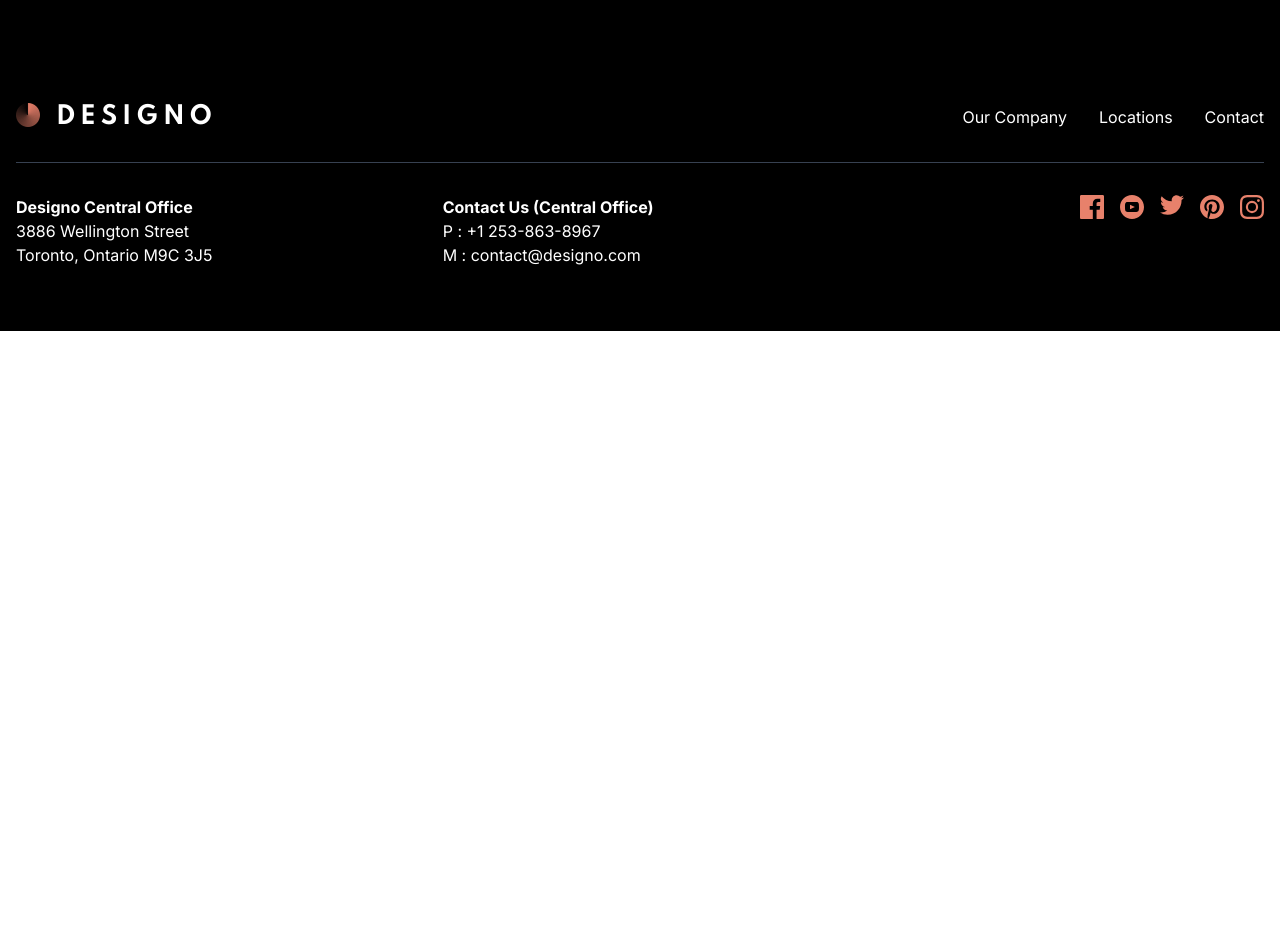
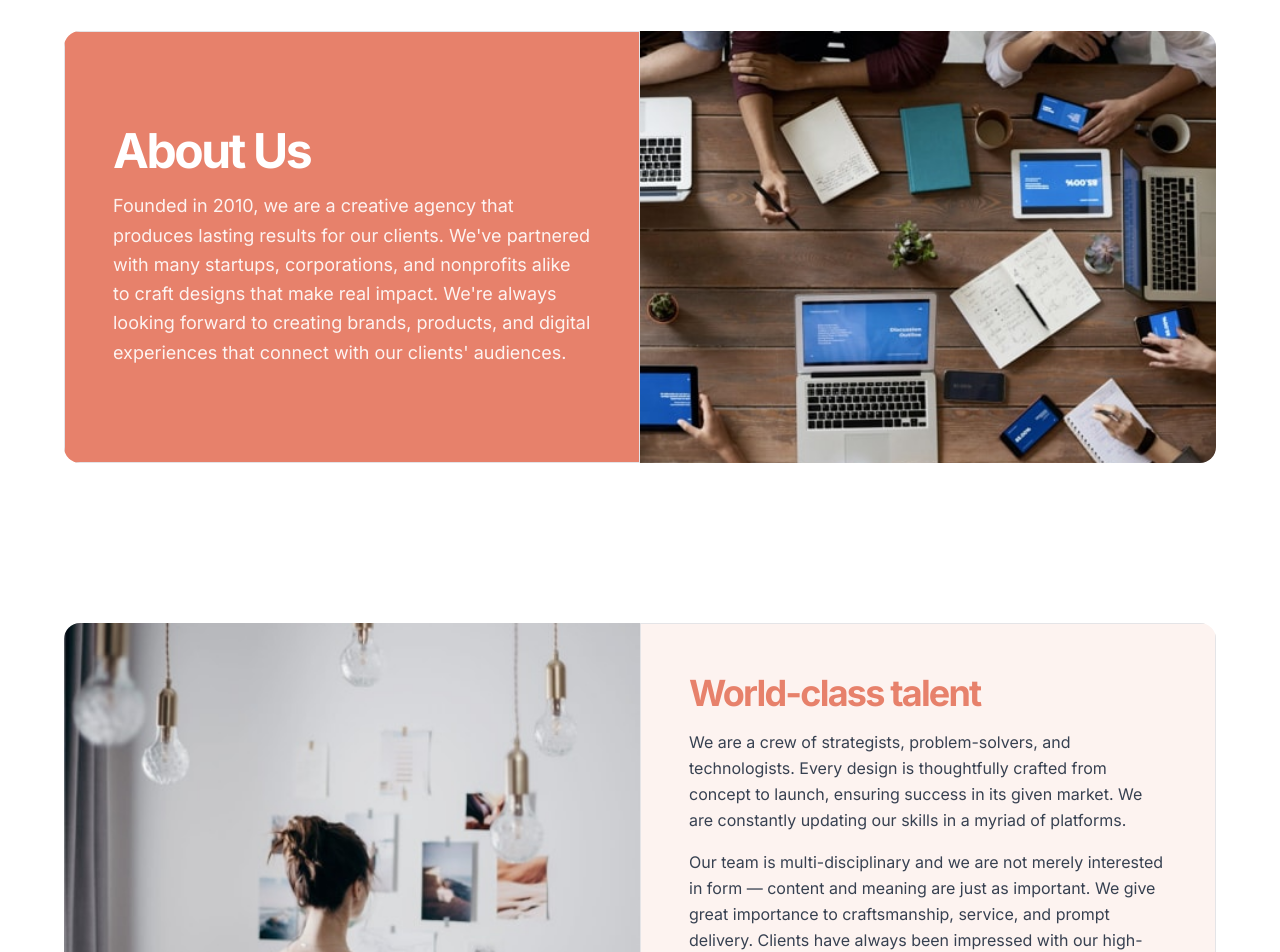
Before and after one commit to RutamBhagat/designo, a Next.js app: page /about in a window 1280 px wide. Shown: the part 140-1092 px from the top of the page. Before the commit the page ends 800 px from the top, so only its background shows below. Built offline with nearby package versions, Linux system fonts and the light colour scheme.

Commit message:
feat(ui): Add About page components and layout; include AboutHero, RealDeal, and WorldClassTalent sections

```diff
--- a/src/app/about/page.tsx
+++ b/src/app/about/page.tsx
@@ -1,5 +1,14 @@
+import { AboutHeroComponent } from "@/components/about-hero";
 import React from "react";
+import { RealDealComponent } from "@/components/real-deal";
+import { WorldClassTalentComponent } from "@/components/world-class-talent";
 
 export default function page() {
-  return <div>page</div>;
+  return (
+    <main className="mx-auto min-h-screen max-w-7xl">
+      <AboutHeroComponent />
+      <WorldClassTalentComponent />
+      <RealDealComponent />
+    </main>
+  );
 }
--- /dev/null
+++ b/src/components/about-hero.tsx
@@ -0,0 +1,40 @@
+"use client";
+
+import { Card } from "@/components/ui/card";
+import Image from "next/image";
+
+export function AboutHeroComponent() {
+  return (
+    <section className="mx-auto py-12 md:py-16 lg:py-20">
+      <div className="container px-4 md:px-6">
+        <div className="mx-auto flex max-w-6xl flex-col overflow-hidden rounded-2xl lg:flex-row">
+          <Card className="order-2 flex items-center rounded-none bg-[#E7816B] p-8 text-white md:p-12 lg:order-1 lg:w-1/2">
+            <div className="space-y-4">
+              <h1 className="text-3xl font-bold tracking-tighter sm:text-4xl md:text-5xl">
+                About Us
+              </h1>
+              <p className="text-lg leading-relaxed text-white/90">
+                Founded in 2010, we are a creative agency that produces lasting
+                results for our clients. We&apos;ve partnered with many
+                startups, corporations, and nonprofits alike to craft designs
+                that make real impact. We&apos;re always looking forward to
+                creating brands, products, and digital experiences that connect
+                with our clients&apos; audiences.
+              </p>
+            </div>
+          </Card>
+          <div className="relative order-1 aspect-[4/3] w-full lg:order-2 lg:w-1/2">
+            <Image
+              src="/assets/about/desktop/image-about-hero.jpg"
+              alt="Team collaboration"
+              fill
+              className="object-cover"
+              sizes="(max-width: 768px) 100vw, (max-width: 1200px) 50vw, 33vw"
+              priority
+            />
+          </div>
+        </div>
+      </div>
+    </section>
+  );
+}
--- /dev/null
+++ b/src/components/real-deal.tsx
@@ -0,0 +1,46 @@
+"use client";
+
+import { Card } from "@/components/ui/card";
+import Image from "next/image";
+
+export function RealDealComponent() {
+  return (
+    <section className="mx-auto py-12 md:py-16 lg:py-20">
+      <div className="container px-4 md:px-6">
+        <div className="mx-auto flex max-w-6xl flex-col overflow-hidden rounded-2xl lg:flex-row">
+          <Card className="flex items-center rounded-none bg-[#FDF3F0] p-8 md:p-12 lg:w-1/2">
+            <div className="space-y-4">
+              <h2 className="text-3xl font-bold tracking-tighter text-[#E7816B] sm:text-4xl">
+                The real deal
+              </h2>
+              <div className="space-y-4 text-gray-700">
+                <p className="leading-relaxed">
+                  As strategic partners in our clients&apos; businesses, we are
+                  ready to take on any challenge as our own. Solving real
+                  problems require empathy and collaboration, and we strive to
+                  bring a fresh perspective to every opportunity. We make design
+                  and technology more accessible and give you tools to measure
+                  success.
+                </p>
+                <p className="leading-relaxed">
+                  We are visual storytellers in appealing and captivating ways.
+                  By combining business and marketing strategies, we inspire
+                  audiences to take action and drive real results.
+                </p>
+              </div>
+            </div>
+          </Card>
+          <div className="relative aspect-[4/3] w-full lg:w-1/2">
+            <Image
+              src="/assets/about/desktop/image-real-deal.jpg"
+              alt="Creative process"
+              fill
+              className="object-cover"
+              sizes="(max-width: 768px) 100vw, (max-width: 1200px) 50vw, 33vw"
+            />
+          </div>
+        </div>
+      </div>
+    </section>
+  );
+}
--- /dev/null
+++ b/src/components/ui/card.tsx
@@ -0,0 +1,76 @@
+import * as React from "react"
+
+import { cn } from "@/lib/utils"
+
+const Card = React.forwardRef<
+  HTMLDivElement,
+  React.HTMLAttributes<HTMLDivElement>
+>(({ className, ...props }, ref) => (
+  <div
+    ref={ref}
+    className={cn(
+      "rounded-xl border bg-card text-card-foreground shadow",
+      className
+    )}
+    {...props}
+  />
+))
+Card.displayName = "Card"
+
+const CardHeader = React.forwardRef<
+  HTMLDivElement,
+  React.HTMLAttributes<HTMLDivElement>
+>(({ className, ...props }, ref) => (
+  <div
+    ref={ref}
+    className={cn("flex flex-col space-y-1.5 p-6", className)}
+    {...props}
+  />
+))
+CardHeader.displayName = "CardHeader"
+
+const CardTitle = React.forwardRef<
+  HTMLDivElement,
+  React.HTMLAttributes<HTMLDivElement>
+>(({ className, ...props }, ref) => (
+  <div
+    ref={ref}
+    className={cn("font-semibold leading-none tracking-tight", className)}
+    {...props}
+  />
+))
+CardTitle.displayName = "CardTitle"
+
+const CardDescription = React.forwardRef<
+  HTMLDivElement,
+  React.HTMLAttributes<HTMLDivElement>
+>(({ className, ...props }, ref) => (
+  <div
+    ref={ref}
+    className={cn("text-sm text-muted-foreground", className)}
+    {...props}
+  />
+))
+CardDescription.displayName = "CardDescription"
+
+const CardContent = React.forwardRef<
+  HTMLDivElement,
+  React.HTMLAttributes<HTMLDivElement>
+>(({ className, ...props }, ref) => (
+  <div ref={ref} className={cn("p-6 pt-0", className)} {...props} />
+))
+CardContent.displayName = "CardContent"
+
+const CardFooter = React.forwardRef<
+  HTMLDivElement,
+  React.HTMLAttributes<HTMLDivElement>
+>(({ className, ...props }, ref) => (
+  <div
+    ref={ref}
+    className={cn("flex items-center p-6 pt-0", className)}
+    {...props}
+  />
+))
+CardFooter.displayName = "CardFooter"
+
+export { Card, CardHeader, CardFooter, CardTitle, CardDescription, CardContent }
--- /dev/null
+++ b/src/components/world-class-talent.tsx
@@ -0,0 +1,47 @@
+"use client";
+
+import { Card } from "@/components/ui/card";
+import Image from "next/image";
+
+export function WorldClassTalentComponent() {
+  return (
+    <section className="mx-auto py-12 md:py-16 lg:py-20">
+      <div className="container px-4 md:px-6">
+        <div className="mx-auto flex max-w-6xl flex-col overflow-hidden rounded-2xl lg:flex-row">
+          <div className="relative aspect-[4/3] w-full lg:w-1/2">
+            <Image
+              src="/assets/about/desktop/image-world-class-talent.jpg"
+              alt="Creative workspace"
+              fill
+              className="object-cover"
+              sizes="(max-width: 768px) 100vw, (max-width: 1200px) 50vw, 33vw"
+            />
+          </div>
+          <Card className="flex items-center rounded-none bg-[#FDF3F0] p-8 md:p-12 lg:w-1/2">
+            <div className="space-y-4">
+              <h2 className="text-3xl font-bold tracking-tighter text-[#E7816B] sm:text-4xl">
+                World-class talent
+              </h2>
+              <div className="space-y-4 text-gray-700">
+                <p className="leading-relaxed">
+                  We are a crew of strategists, problem-solvers, and
+                  technologists. Every design is thoughtfully crafted from
+                  concept to launch, ensuring success in its given market. We
+                  are constantly updating our skills in a myriad of platforms.
+                </p>
+                <p className="leading-relaxed">
+                  Our team is multi-disciplinary and we are not merely
+                  interested in form — content and meaning are just as
+                  important. We give great importance to craftsmanship, service,
+                  and prompt delivery. Clients have always been impressed with
+                  our high-quality outcomes that encapsulates their brand&apos;s
+                  story and mission.
+                </p>
+              </div>
+            </div>
+          </Card>
+        </div>
+      </div>
+    </section>
+  );
+}
```
